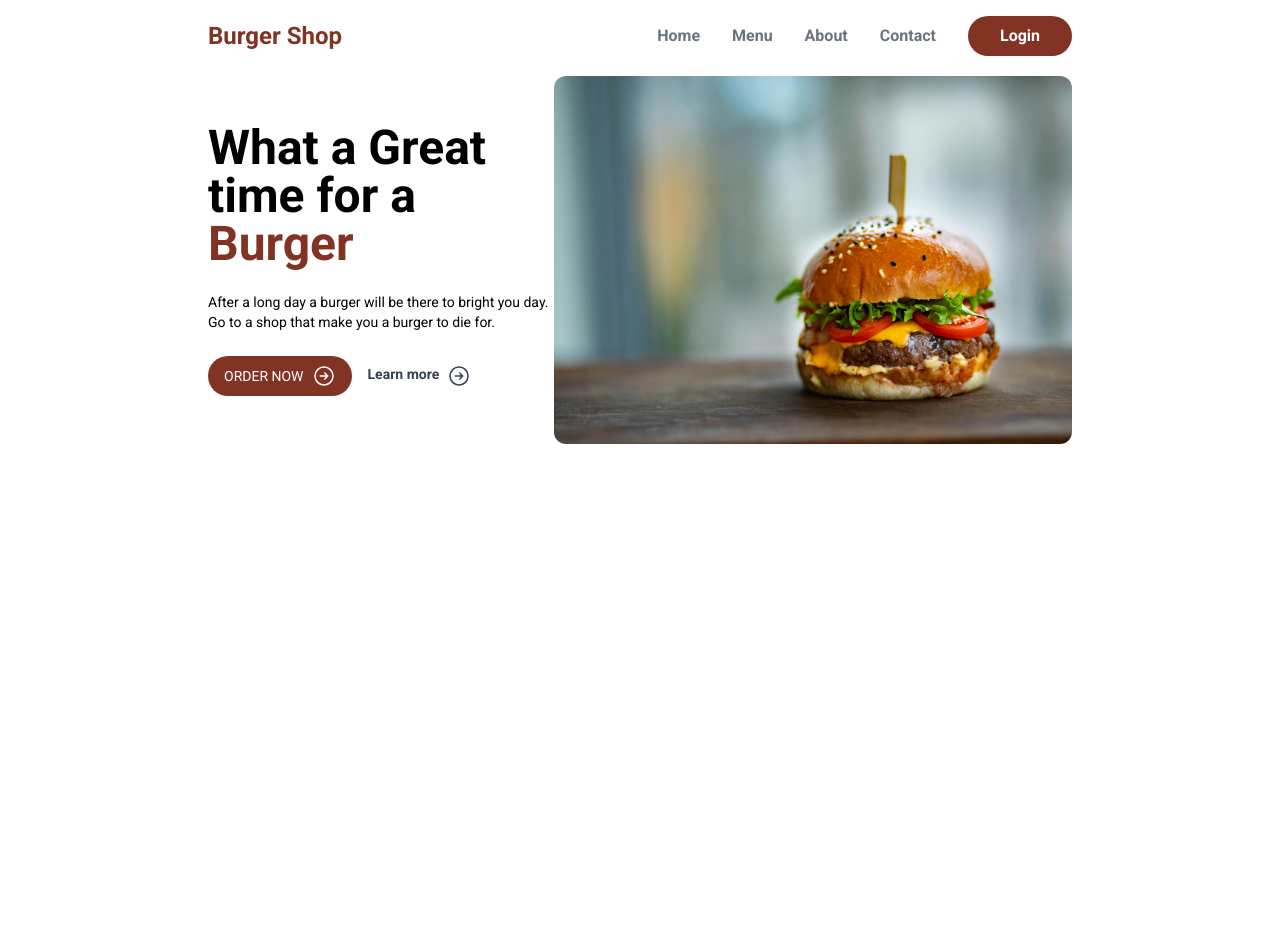
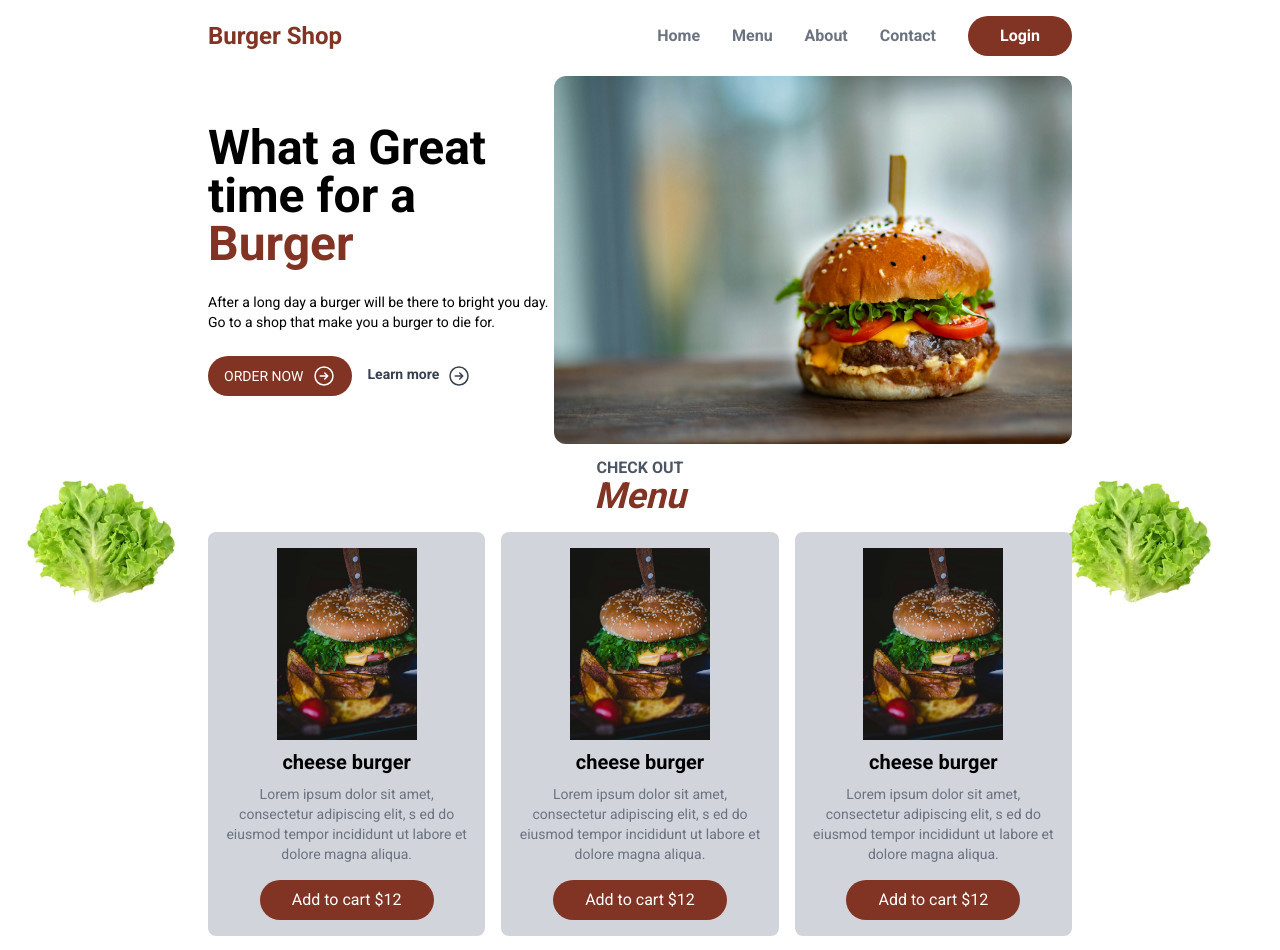
Before and after one commit to bs3102798/BurgerShop, a Next.js app in the folder burger/: page / in a window 1280 px wide. Shown: the top 950 px of the page. Before the commit the page ends 800 px from the top, so only its background shows below. Built offline with nearby package versions, Linux system fonts and the light colour scheme.

Commit message:
HomeMenu/Menu-components

```diff
--- a/burger/src/app/page.js
+++ b/burger/src/app/page.js
@@ -1,5 +1,6 @@
 import Header from "@/components/layout/Header";
 import Hero from "@/components/layout/Hero";
+import HomeMenu from "@/components/layout/HomeMenu";
 import Image from "next/image";
 import Link from "next/link";
 
@@ -8,7 +9,7 @@ export default function Home() {
     <>
     <Header />
     <Hero />
-
+    <HomeMenu />
 
     </>
   );
--- /dev/null
+++ b/burger/src/components/layout/HomeMenu.js
@@ -0,0 +1,36 @@
+/* eslint-disable jsx-a11y/alt-text */
+import Image from "next/image";
+import MenuItem from "../menu/MenuItem";
+
+export default function HomeMenu() {
+    return (
+        <>
+            <section className="mt-4">
+                <div className="" >
+
+                    <div className=" absolute left-0 text-left -z-10">
+                        <Image src={'/lettues_1.png'} width={200} height={200} alt={"letuse"} />
+                    </div>
+
+                    <div className="absolute  right-11 -z-10 ">
+                        <Image src={'/lettues_1.png'} width={200} height={200} alt={"letuse"} />
+                    </div>
+                </div>
+                <div className="text-center mb-4">
+                    <h3 className="uppercase text-gray-600 font-semibold leading-4">
+                        Check out
+                    </h3>
+                    <h2 className="text-primary font-bold text-4xl italic">Menu</h2>
+                </div>
+                <div className="grid grid-cols-3 gap-4">
+                    <MenuItem />
+                    <MenuItem />
+                    <MenuItem />
+                    <MenuItem />
+                    <MenuItem />
+                    <MenuItem />
+                </div>
+            </section>
+        </>
+    )
+}
--- /dev/null
+++ b/burger/src/components/menu/MenuItem.js
@@ -0,0 +1,19 @@
+export default function MenuItem() {
+    return (
+        <div className="bg-gray-300 p-4 rounded-lg text-center hover:bg-gray-200 hover:shadow-md hover:shadow-black/25">
+            <div className="text-center">
+                <img  src="/stock_2.png" alt="burger" className="max-h-48 max-w-48 block mx-auto" />
+
+            </div>
+            <h4 className="font-semibold text-xl my-2">cheese burger</h4>
+            <p className="text-gray-500 text-sm">
+                Lorem ipsum dolor sit amet, consectetur adipiscing elit, s
+                ed do eiusmod tempor incididunt ut labore et dolore magna aliqua.
+            </p>
+            <button
+                className="bg-primary text-white rounded-full px-8 py-2 mt-4">
+                Add to cart $12
+            </button>
+        </div>
+    )
+}
```
Also changed, not shown: burger/public/lettues_1.png (added).
